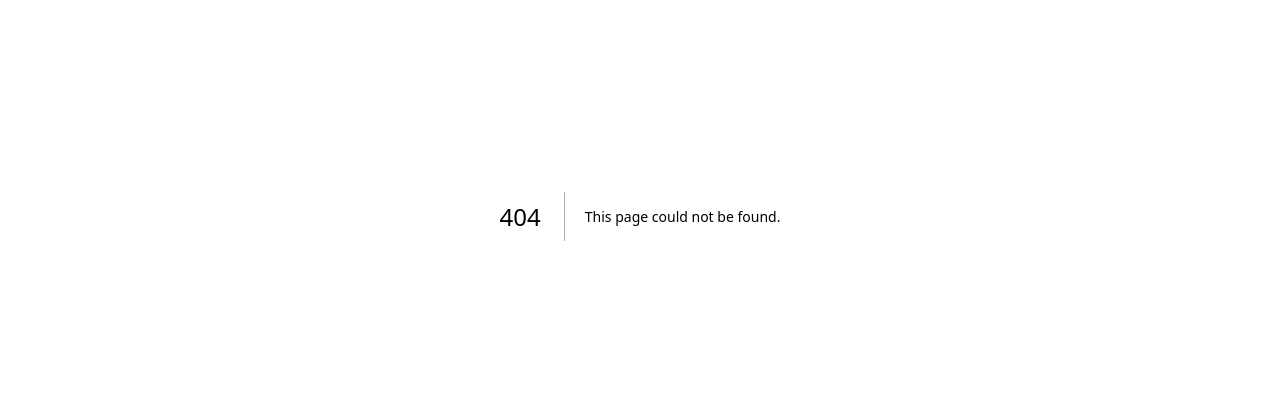
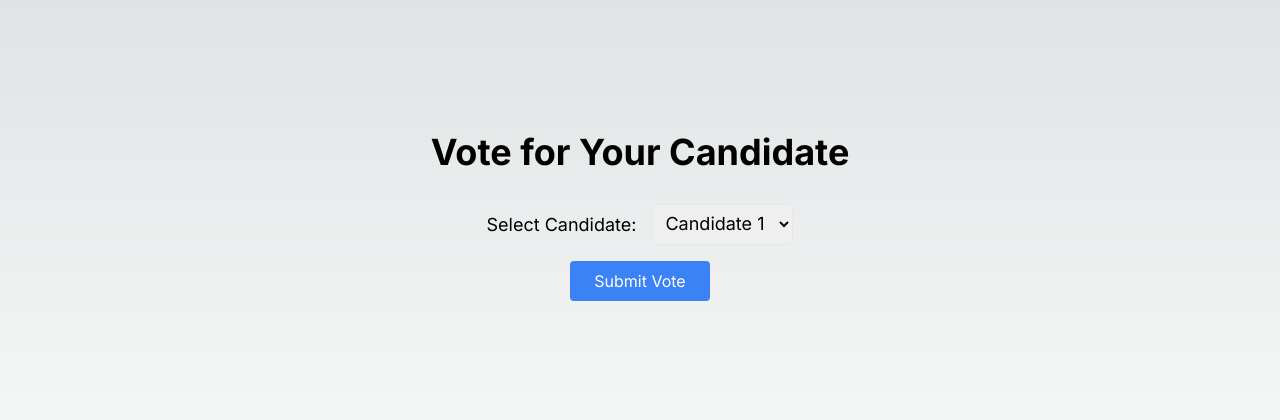
Before and after one commit to Voter-Media/VotingApp_Client, a Next.js app: page /voting in a window 1280 px wide. Before the commit this address had no page. Shown: the part 184-604 px from the top of the page. Built offline with nearby package versions, Linux system fonts and the light colour scheme.

Commit message:
front end update

```diff
--- a/src/app/page.tsx
+++ b/src/app/page.tsx
@@ -5,9 +5,9 @@ export default function Home() {
     <main className="flex min-h-screen flex-col items-center justify-between p-24">
       <div className="z-10 w-full max-w-5xl items-center justify-between font-mono text-sm lg:flex">
         <p className="fixed left-0 top-0 flex w-full justify-center border-b border-gray-300 bg-gradient-to-b from-zinc-200 pb-6 pt-8 backdrop-blur-2xl dark:border-neutral-800 dark:bg-zinc-800/30 dark:from-inherit lg:static lg:w-auto  lg:rounded-xl lg:border lg:bg-gray-200 lg:p-4 lg:dark:bg-zinc-800/30">
-          Get started by editing&nbsp;
-          <code className="font-mono font-bold">src/app/page.tsx</code>
+          Online Voting System&nbsp;
         </p>
+
         <div className="fixed bottom-0 left-0 flex h-48 w-full items-end justify-center bg-gradient-to-t from-white via-white dark:from-black dark:via-black lg:static lg:size-auto lg:bg-none">
           <a
             className="pointer-events-none flex place-items-center gap-2 p-8 lg:pointer-events-auto lg:p-0"
@@ -31,8 +31,8 @@ export default function Home() {
       <div className="relative z-[-1] flex place-items-center before:absolute before:h-[300px] before:w-full before:-translate-x-1/2 before:rounded-full before:bg-gradient-radial before:from-white before:to-transparent before:blur-2xl before:content-[''] after:absolute after:-z-20 after:h-[180px] after:w-full after:translate-x-1/3 after:bg-gradient-conic after:from-sky-200 after:via-blue-200 after:blur-2xl after:content-[''] before:dark:bg-gradient-to-br before:dark:from-transparent before:dark:to-blue-700 before:dark:opacity-10 after:dark:from-sky-900 after:dark:via-[#0141ff] after:dark:opacity-40 sm:before:w-[480px] sm:after:w-[240px] before:lg:h-[360px]">
         <Image
           className="relative dark:drop-shadow-[0_0_0.3rem_#ffffff70] dark:invert"
-          src="/next.svg"
-          alt="Next.js Logo"
+          src="/logo.svg"
+          alt=" "
           width={180}
           height={37}
           priority
@@ -47,47 +47,44 @@ export default function Home() {
           rel="noopener noreferrer"
         >
           <h2 className="mb-3 text-2xl font-semibold">
-            Docs{" "}
+            Home{" "}
             <span className="inline-block transition-transform group-hover:translate-x-1 motion-reduce:transform-none">
               -&gt;
             </span>
           </h2>
           <p className="m-0 max-w-[30ch] text-sm opacity-50">
-            Find in-depth information about Next.js features and API.
           </p>
         </a>
 
         <a
-          href="https://nextjs.org/learn?utm_source=create-next-app&utm_medium=appdir-template-tw&utm_campaign=create-next-app"
+          href="/voting"
           className="group rounded-lg border border-transparent px-5 py-4 transition-colors hover:border-gray-300 hover:bg-gray-100 hover:dark:border-neutral-700 hover:dark:bg-neutral-800/30"
           target="_blank"
           rel="noopener noreferrer"
         >
           <h2 className="mb-3 text-2xl font-semibold">
-            Learn{" "}
+            Voting Page{" "}
             <span className="inline-block transition-transform group-hover:translate-x-1 motion-reduce:transform-none">
               -&gt;
             </span>
           </h2>
           <p className="m-0 max-w-[30ch] text-sm opacity-50">
-            Learn about Next.js in an interactive course with&nbsp;quizzes!
           </p>
         </a>
 
         <a
-          href="https://vercel.com/templates?framework=next.js&utm_source=create-next-app&utm_medium=appdir-template&utm_campaign=create-next-app"
+          href="https://ioepc.edu.np"
           className="group rounded-lg border border-transparent px-5 py-4 transition-colors hover:border-gray-300 hover:bg-gray-100 hover:dark:border-neutral-700 hover:dark:bg-neutral-800/30"
           target="_blank"
           rel="noopener noreferrer"
         >
           <h2 className="mb-3 text-2xl font-semibold">
-            Templates{" "}
+            About{" "}
             <span className="inline-block transition-transform group-hover:translate-x-1 motion-reduce:transform-none">
               -&gt;
             </span>
           </h2>
           <p className="m-0 max-w-[30ch] text-sm opacity-50">
-            Explore starter templates for Next.js.
           </p>
         </a>
 
@@ -98,13 +95,12 @@ export default function Home() {
           rel="noopener noreferrer"
         >
           <h2 className="mb-3 text-2xl font-semibold">
-            Deploy{" "}
+            Contact{" "}
             <span className="inline-block transition-transform group-hover:translate-x-1 motion-reduce:transform-none">
               -&gt;
             </span>
           </h2>
           <p className="m-0 max-w-[30ch] text-balance text-sm opacity-50">
-            Instantly deploy your Next.js site to a shareable URL with Vercel.
           </p>
         </a>
       </div>
--- /dev/null
+++ b/src/app/voting/page.tsx
@@ -0,0 +1,22 @@
+import React from 'react';
+
+export default function VotingPage() {
+  return (
+    <main className="flex min-h-screen flex-col items-center justify-center p-24">
+      <h1 className="text-4xl font-bold mb-8">Vote for Your Candidate</h1>
+      <form className="flex flex-col items-center space-y-4">
+        <label className="text-lg">
+          Select Candidate:
+          <select className="ml-4 p-2 border rounded">
+            <option value="candidate1">Candidate 1</option>
+            <option value="candidate2">Candidate 2</option>
+            <option value="candidate3">Candidate 3</option>
+          </select>
+        </label>
+        <button type="submit" className="px-6 py-2 bg-blue-500 text-white rounded hover:bg-blue-600">
+          Submit Vote
+        </button>
+      </form>
+    </main>
+  );
+}
```
Also changed, not shown: package.json (+5 -5 lines), public/logo.svg (added), src/app/about/page.tsx (added), src/app/contact/page.tsx (added), 1 other file (tests, documents, lock files or other folders).
